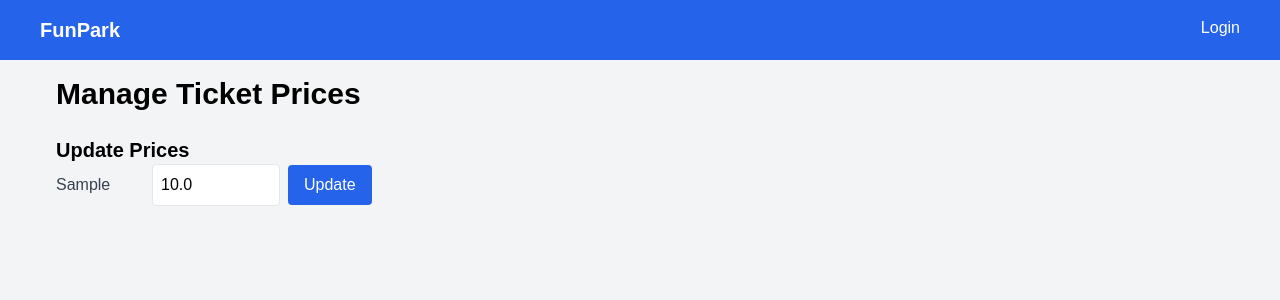
After one commit to RemmReyy/fun-park, a Flask app: template templates/ticket_prices.html in a window 1280 px wide. The commit adds this page. Shown: the top 300 px of the page. Run offline with Flask 3, Linux system fonts and the light colour scheme; the template is opened without the code that fills it: values that come from a table or form of the project are taken from there, others are empty; tables that the repository leaves empty hold one stand-in row (values such as "Sample post"); some libraries are stand-ins or nearby versions.

Commit message:
change in ticket prices

```diff
--- a/app.py
+++ b/app.py
@@ -1,9 +1,13 @@
 from flask import Flask, render_template, request, redirect, url_for, flash, jsonify, session
-from models import db, User, Ticket, Attraction, MaintenanceRecord, Transaction
+from models import db, User, Ticket, Attraction, MaintenanceRecord, Transaction, TicketPrice
 from datetime import datetime
 import qrcode
 import os
 from werkzeug.security import generate_password_hash, check_password_hash
+from dotenv import load_dotenv
+
+# Завантажуємо змінні оточення з .env
+load_dotenv()
 
 app = Flask(__name__)
 app.config['SECRET_KEY'] = os.getenv('SECRET_KEY', 'default-secret-key-for-dev')
@@ -63,7 +67,12 @@ def ticket_purchase():
                 flash('Invalid ticket type')
                 return redirect(url_for('ticket_purchase'))
 
-            price = {'single': 10, 'daily': 30, 'group': 50}[ticket_type]
+            ticket_price = TicketPrice.query.filter_by(ticket_type=ticket_type).first()
+            if not ticket_price:
+                flash('Ticket type not found')
+                return redirect(url_for('ticket_purchase'))
+            price = ticket_price.price
+
             qr_code = f"qr_{int(datetime.now().timestamp())}_{hash(ticket_type)}"
             ticket = Ticket(type=ticket_type, price=price, qr_code=qr_code)
             db.session.add(ticket)
@@ -84,7 +93,9 @@ def ticket_purchase():
             db.session.rollback()
             flash(f'Error purchasing ticket: {str(e)}')
             return redirect(url_for('ticket_purchase'))
-    return render_template('ticket_purchase.html')
+
+    prices = TicketPrice.query.all()
+    return render_template('ticket_purchase.html', prices=prices)
 
 @app.route('/attraction/update/<int:id>', methods=['POST'])
 def update_attraction(id):
@@ -140,6 +151,38 @@ def add_attraction():
 
     return render_template('add_attraction.html')
 
+@app.route('/ticket/prices', methods=['GET', 'POST'])
+def manage_ticket_prices():
+    if session.get('role') != 'manager':
+        flash('Unauthorized access')
+        return redirect(url_for('login'))
+
+    if request.method == 'POST':
+        ticket_type = request.form.get('ticket_type')
+        price = request.form.get('price')
+        try:
+            price = float(price)
+            if price <= 0:
+                flash('Price must be positive')
+                return redirect(url_for('manage_ticket_prices'))
+        except ValueError:
+            flash('Price must be a valid number')
+            return redirect(url_for('manage_ticket_prices'))
+
+        ticket_price = TicketPrice.query.filter_by(ticket_type=ticket_type).first()
+        if ticket_price:
+            ticket_price.price = price
+            ticket_price.updated_at = datetime.utcnow()
+        else:
+            ticket_price = TicketPrice(ticket_type=ticket_type, price=price)
+            db.session.add(ticket_price)
+        db.session.commit()
+        flash('Price updated successfully!')
+        return redirect(url_for('manage_ticket_prices'))
+
+    prices = TicketPrice.query.all()
+    return render_template('ticket_prices.html', prices=prices)
+
 @app.route('/api/report', methods=['GET'])
 def financial_report():
     if session.get('role') != 'manager':
--- a/models.py
+++ b/models.py
@@ -36,3 +36,9 @@ class Transaction(db.Model):
     payment_method = db.Column(db.String(20), nullable=False)
     status = db.Column(db.String(20), nullable=False)  # completed, pending, failed
     timestamp = db.Column(db.DateTime, default=datetime.utcnow)
+
+class TicketPrice(db.Model):
+    id = db.Column(db.Integer, primary_key=True)
+    ticket_type = db.Column(db.String(20), unique=True, nullable=False)
+    price = db.Column(db.Float, nullable=False)
+    updated_at = db.Column(db.DateTime, default=datetime.utcnow)
--- a/requirements.txt
+++ b/requirements.txt
@@ -3,3 +3,4 @@ Flask-SQLAlchemy==3.0.5
 qrcode==7.4.2
 pillow==10.0.0
 werkzeug==3.0.6
+python-dotenv==1.0.1
--- a/templates/dashboard.html
+++ b/templates/dashboard.html
@@ -7,6 +7,7 @@
 <div class="mb-6">
     <h2 class="text-xl font-bold">Manage Attractions</h2>
     <a href="{{ url_for('add_attraction') }}" class="bg-blue-600 text-white px-4 py-2 rounded hover:bg-blue-700">Add New Attraction</a>
+    <a href="{{ url_for('manage_ticket_prices') }}" class="bg-blue-600 text-white px-4 py-2 rounded hover:bg-blue-700 ml-2">Manage Ticket Prices</a>
 </div>
 {% endif %}
 
--- /dev/null
+++ b/templates/ticket_prices.html
@@ -0,0 +1,18 @@
+{% extends 'base.html' %}
+{% block title %}Manage Ticket Prices{% endblock %}
+{% block content %}
+<h1 class="text-3xl font-bold mb-6">Manage Ticket Prices</h1>
+<div class="mb-6">
+    <h2 class="text-xl font-bold">Update Prices</h2>
+    {% for price in prices %}
+    <form method="POST" class="mb-4">
+        <div class="flex items-center">
+            <label class="block text-gray-700 w-24">{{ price.ticket_type | capitalize }}</label>
+            <input type="hidden" name="ticket_type" value="{{ price.ticket_type }}">
+            <input type="number" name="price" value="{{ price.price }}" step="0.01" class="w-32 p-2 border rounded" required>
+            <button type="submit" class="bg-blue-600 text-white px-4 py-2 rounded hover:bg-blue-700 ml-2">Update</button>
+        </div>
+    </form>
+    {% endfor %}
+</div>
+{% endblock %}
--- a/templates/ticket_purchase.html
+++ b/templates/ticket_purchase.html
@@ -7,9 +7,9 @@
         <div class="mb-4">
             <label class="block text-gray-700">Ticket Type</label>
             <select name="ticket_type" class="w-full p-2 border rounded">
-                <option value="single">Single ($10)</option>
-                <option value="daily">Daily ($30)</option>
-                <option value="group">Group ($50)</option>
+                {% for price in prices %}
+                <option value="{{ price.ticket_type }}">{{ price.ticket_type | capitalize }} (${{ price.price }})</option>
+                {% endfor %}
             </select>
         </div>
         <button type="submit" class="bg-blue-600 text-white px-4 py-2 rounded hover:bg-blue-700">Purchase</button>
```
Also changed, not shown: init_db.py (+5 -4 lines), instance/funpark.db (deleted), 1 other file.
